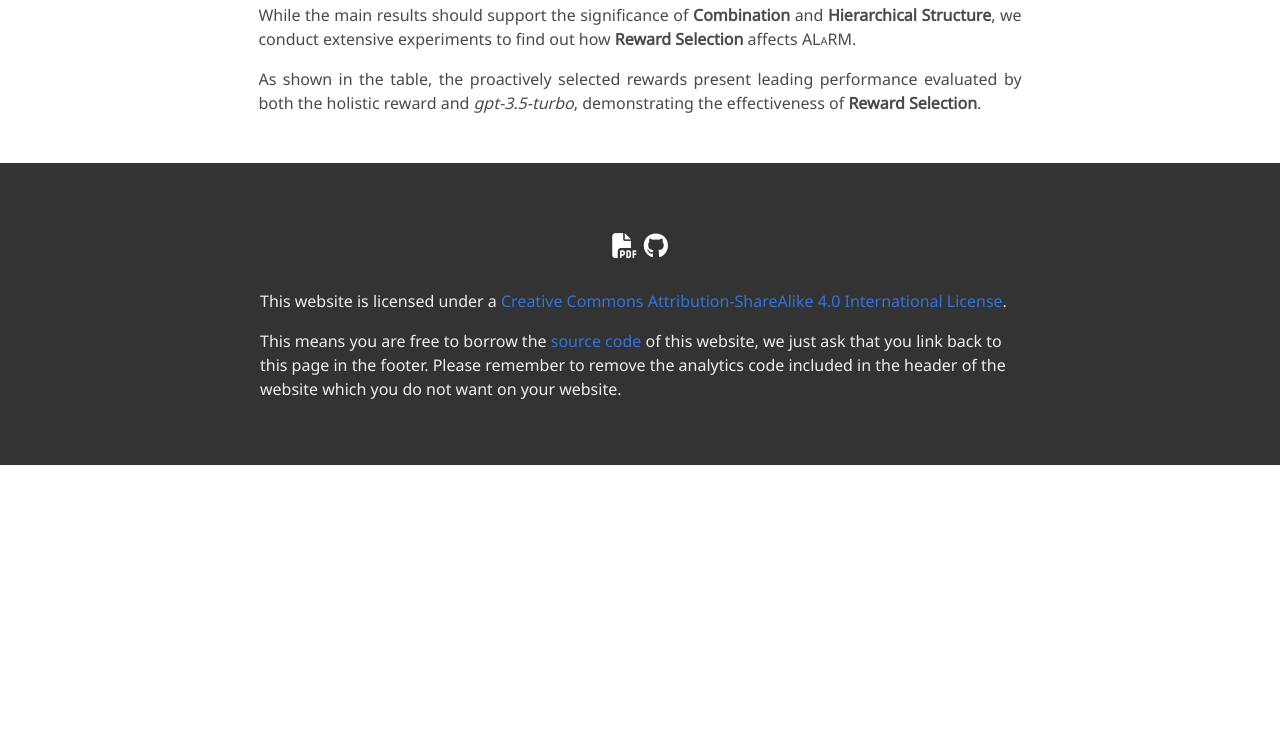
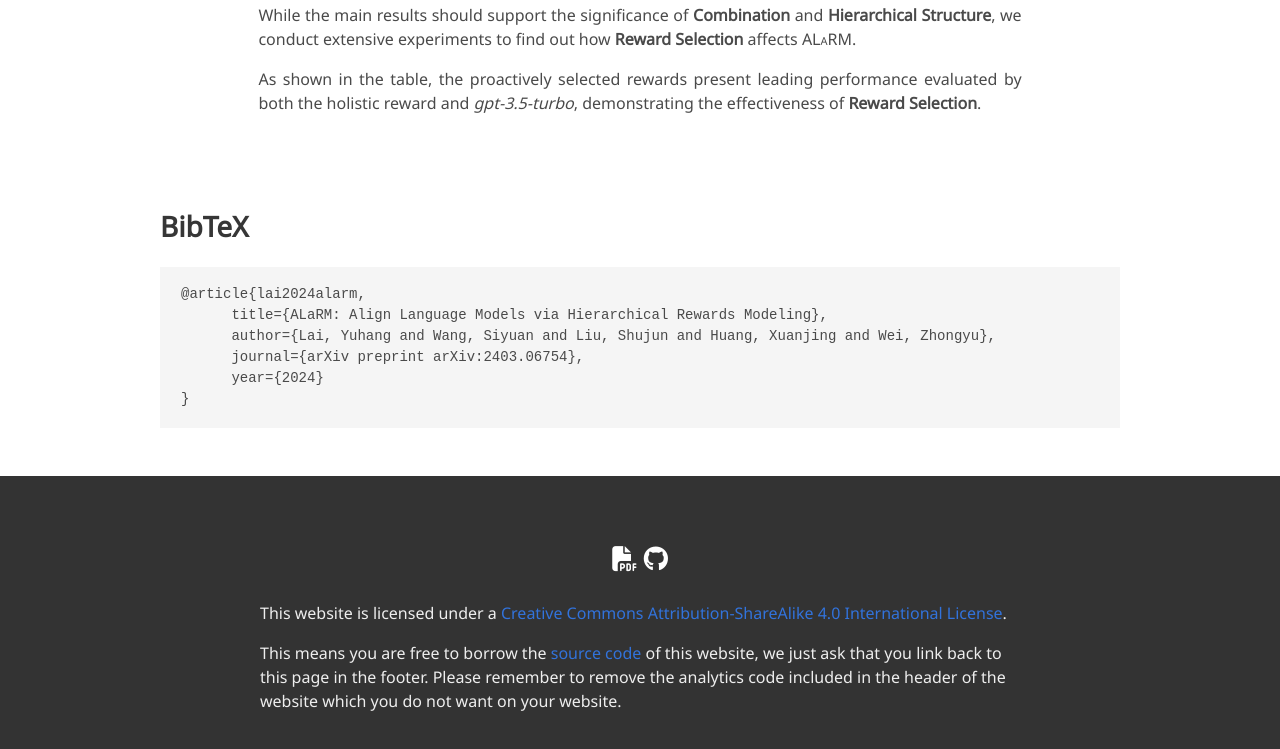
Before and after one commit to haf-rm-anonymized/haf-rm-anonymized.github.io, a plain HTML site: page index.html in a window 1280 px wide. Shown: the part 4886-5635 px from the top of the page. Before the commit the page ends 5351 px from the top, so only its background shows below. Drawn offline with nearby package versions, Linux system fonts and the light colour scheme; some icons are missing; a web font is replaced by a local one.

Commit message:
add bibtex

```diff
--- a/index.html
+++ b/index.html
@@ -285,6 +285,20 @@
   </div>
 </section>
 
+<section class="section" id="BibTeX">
+  <div class="container is-max-desktop content">
+    <div class="bibtex-body">
+      <h2 class="title">BibTeX</h2>
+      <pre><code>@article{lai2024alarm,
+      title={ALaRM: Align Language Models via Hierarchical Rewards Modeling},
+      author={Lai, Yuhang and Wang, Siyuan and Liu, Shujun and Huang, Xuanjing and Wei, Zhongyu},
+      journal={arXiv preprint arXiv:2403.06754},
+      year={2024}
+}</code></pre>
+    </div>
+  </div>
+</section>
+
 <footer class="footer">
   <div class="container">
     <div class="content has-text-centered">
```
